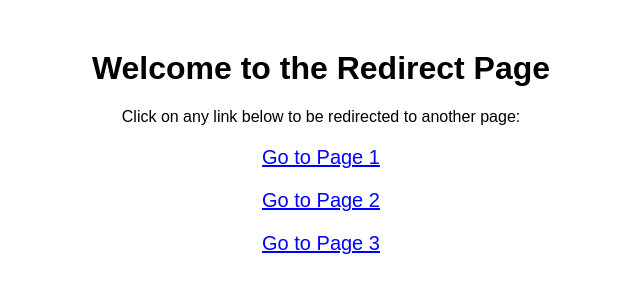
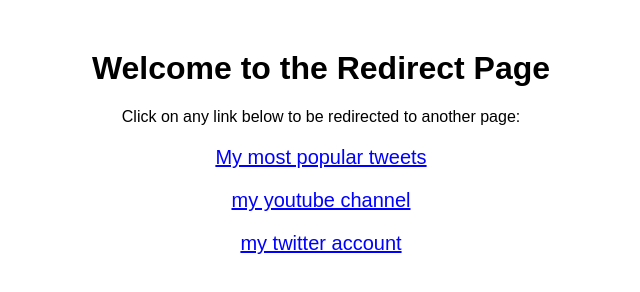
Before and after one commit to vingaming1113/dfghjfhjdghjdfhjdfhjdhj.github.io, a plain HTML site: page index.html in a window 1280 px wide. Shown: the whole page, without its empty margins (319-959 px from the left). Drawn offline with Linux system fonts and the light colour scheme.

Commit message:
Update index.html

```diff
--- a/index.html
+++ b/index.html
@@ -3,7 +3,7 @@
 <head>
     <meta charset="UTF-8">
     <meta name="viewport" content="width=device-width, initial-scale=1.0">
-    <title>Redirect Page</title>
+    <title>hi</title>
     <style>
         body {
             font-family: Arial, sans-serif;
@@ -24,9 +24,9 @@
     <h1>Welcome to the Redirect Page</h1>
     <p>Click on any link below to be redirected to another page:</p>
 
-    <div class="link" onclick="redirectTo('https://www.example.com/page1')">Go to Page 1</div>
-    <div class="link" onclick="redirectTo('https://www.example.com/page2')">Go to Page 2</div>
-    <div class="link" onclick="redirectTo('https://www.example.com/page3')">Go to Page 3</div>
+    <div class="link" onclick="redirectTo('https://www.example.com/page1')">My most popular tweets</div>
+    <div class="link" onclick="redirectTo('https://www.youtube.com/@vingaming1113')">my youtube channel</div>
+    <div class="link" onclick="redirectTo('https://twitter.com/iptv_wallet')">my twitter account</div>
 
     <script>
         function redirectTo(url) {
```
